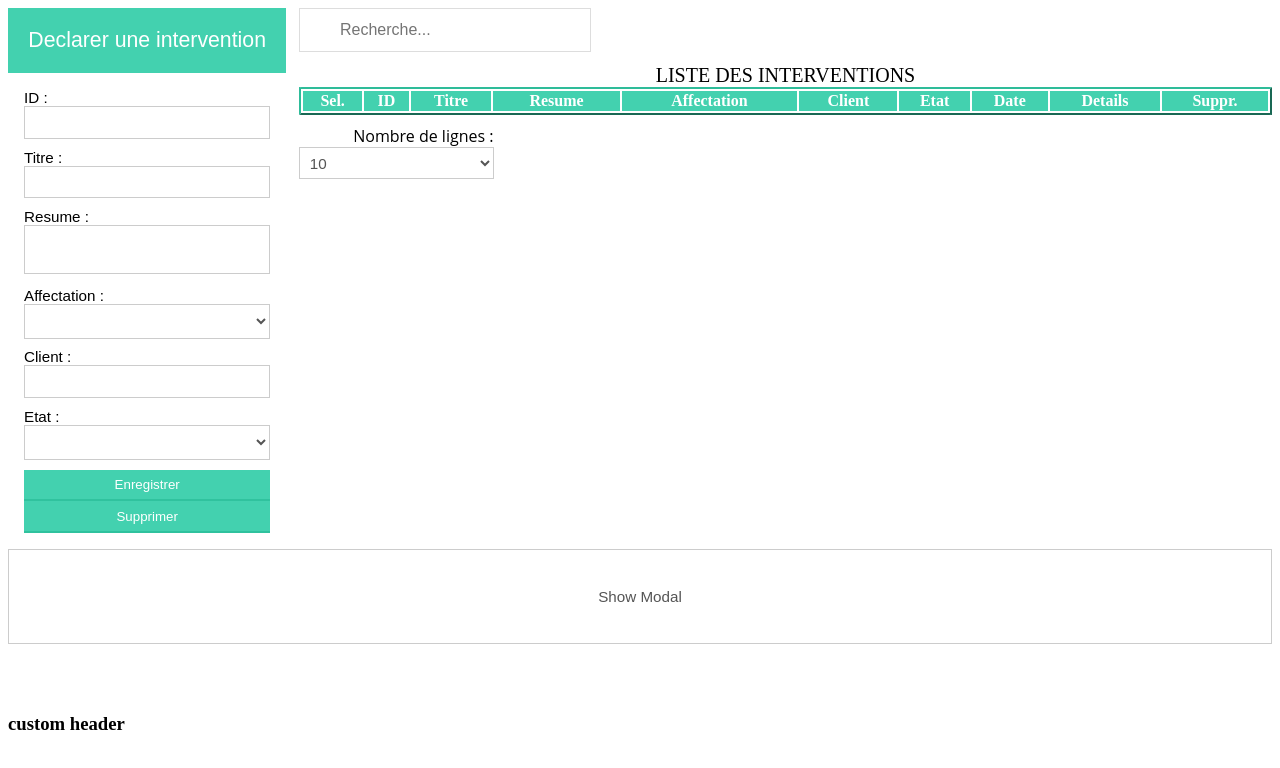
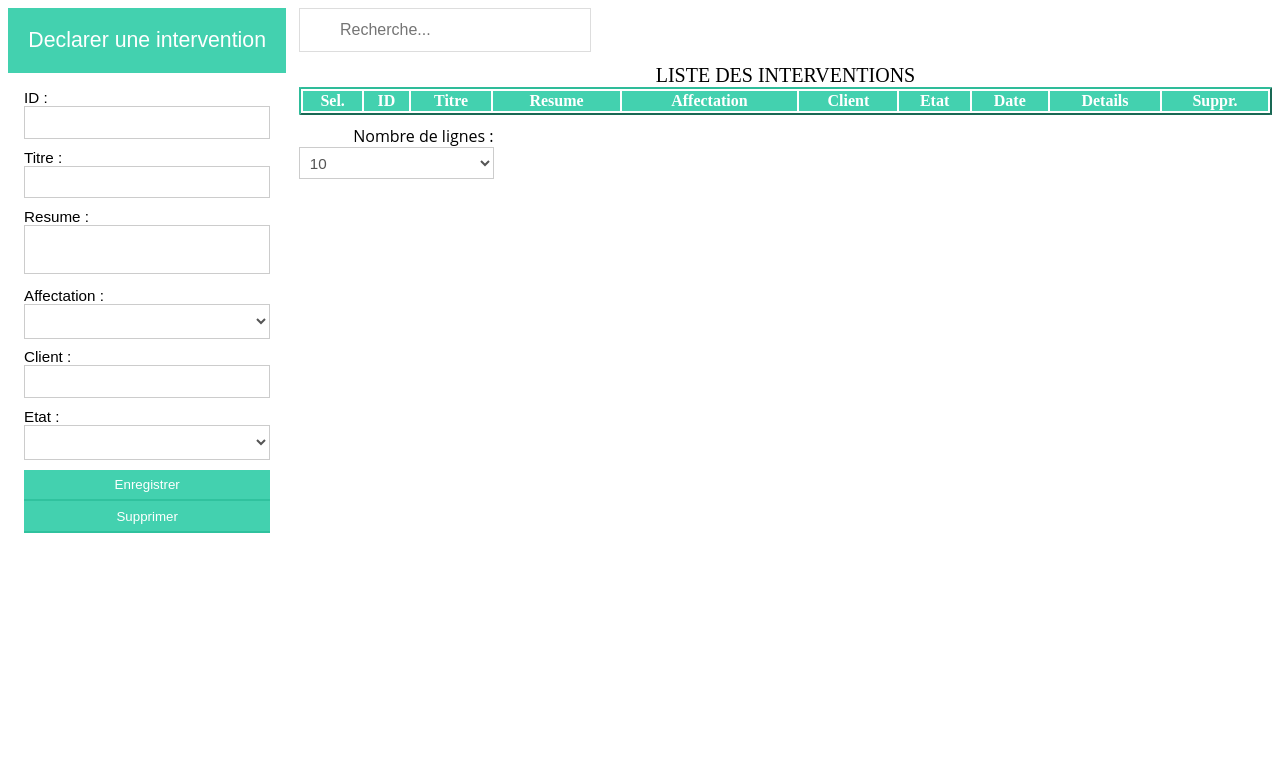
Before and after one commit to Sheronne/Projet-Web, a plain HTML site: page index.html in a window 1280 px wide. Drawn offline with nearby package versions, Linux system fonts and the light colour scheme.

Commit message:
Add files via upload

```diff
--- a/index.html
+++ b/index.html
@@ -70,7 +70,7 @@
 					<tbody>
 						<tr v-for="(row, index) in get_rows()">
 							<td>
-								<input type="checkbox" />
+								<input type="checkbox" id="delbox"/>
 							</td>
 							<td v-for="col in columns">{{row[col]}}</td>
 							<td>
@@ -106,17 +106,6 @@
 		</div>
 		</section>
 	</div>
-	<div id="app">
-		<button id="show-modal" @click="showModal = true">Show Modal</button>
-		<!-- use the modal component, pass in the prop -->
-		<modal v-if="showModal" @close="showModal = false">
-		  <!--
-			you can use custom content here to overwrite
-			default content
-		  -->
-		  <h3 slot="header">custom header</h3>
-		</modal>
-	  </div>
 	<script src="https://unpkg.com/vue@2.5.13/dist/vue.js"></script>
 	<script type="text/javascript" src="javascript.js"></script>
 	<!-- template for the modal component -->
@@ -125,13 +114,11 @@
 	  <div class="modal-mask">
 		<div class="modal-wrapper">
 		  <div class="modal-container">
-
 			<div class="modal-header">
 			  <slot name="header">
 				default header
 			  </slot>
 			</div>
-
 			<div class="modal-body">
 			  <slot name="body">
 				default body
```
